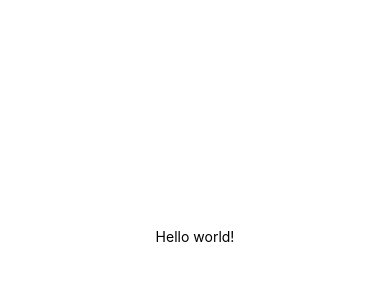
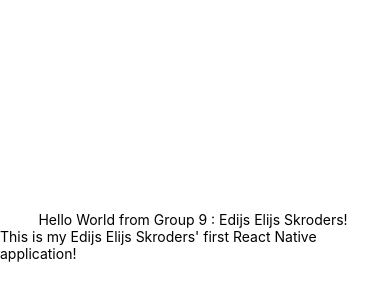
Before and after one commit to Edijs-Elijs-Skroders/G9otraispraktiskais, a React Native app: screen / in a window 390 px wide. Shown: the part 186-486 px from the top of the page. Built offline with nearby package versions, Linux system fonts and the light colour scheme.

Commit message:
Hello world changed

```diff
--- a/App.js
+++ b/App.js
@@ -5,7 +5,8 @@ import { StyleSheet, Text, View } from 'react-native';
 export default function App() {
   return (
     <View style={styles.container}>
-      <Text>Hello world!</Text>
+      <Text>Hello World from Group 9 : Edijs Elijs Skroders! </Text>
+      <Text>This is my Edijs Elijs Skroders' first React Native application!</Text>
       <StatusBar style="auto" />
     </View>
   );
```
